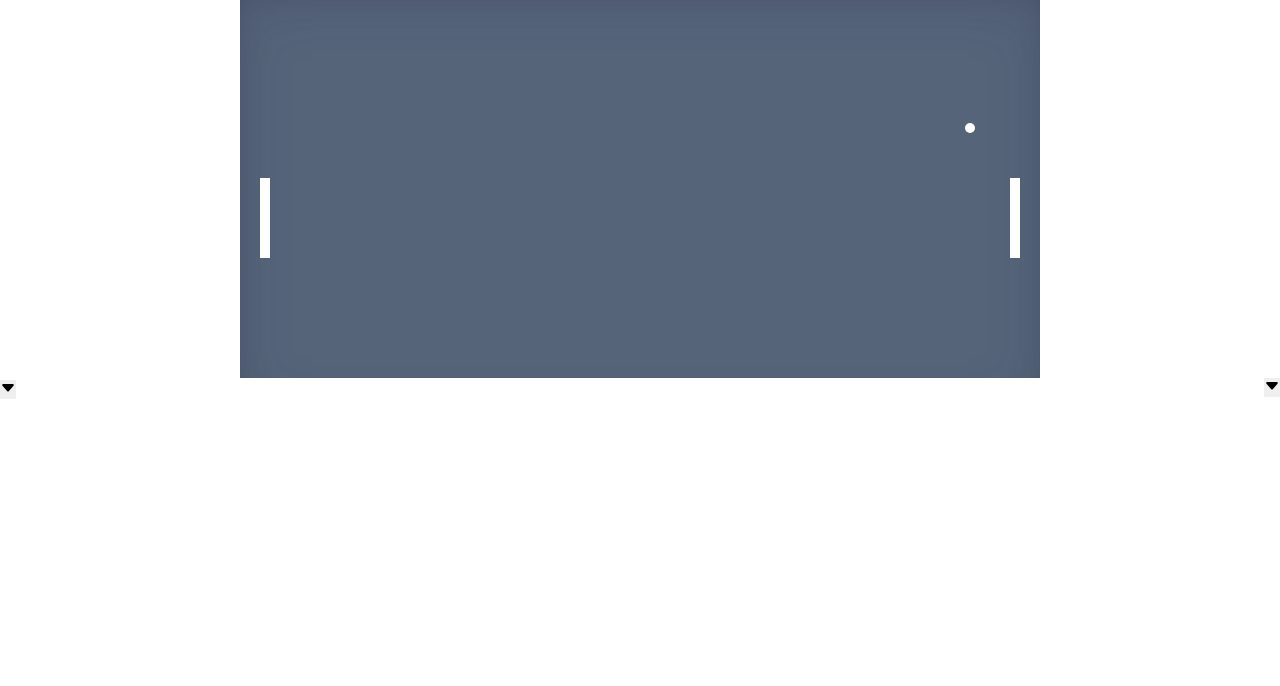
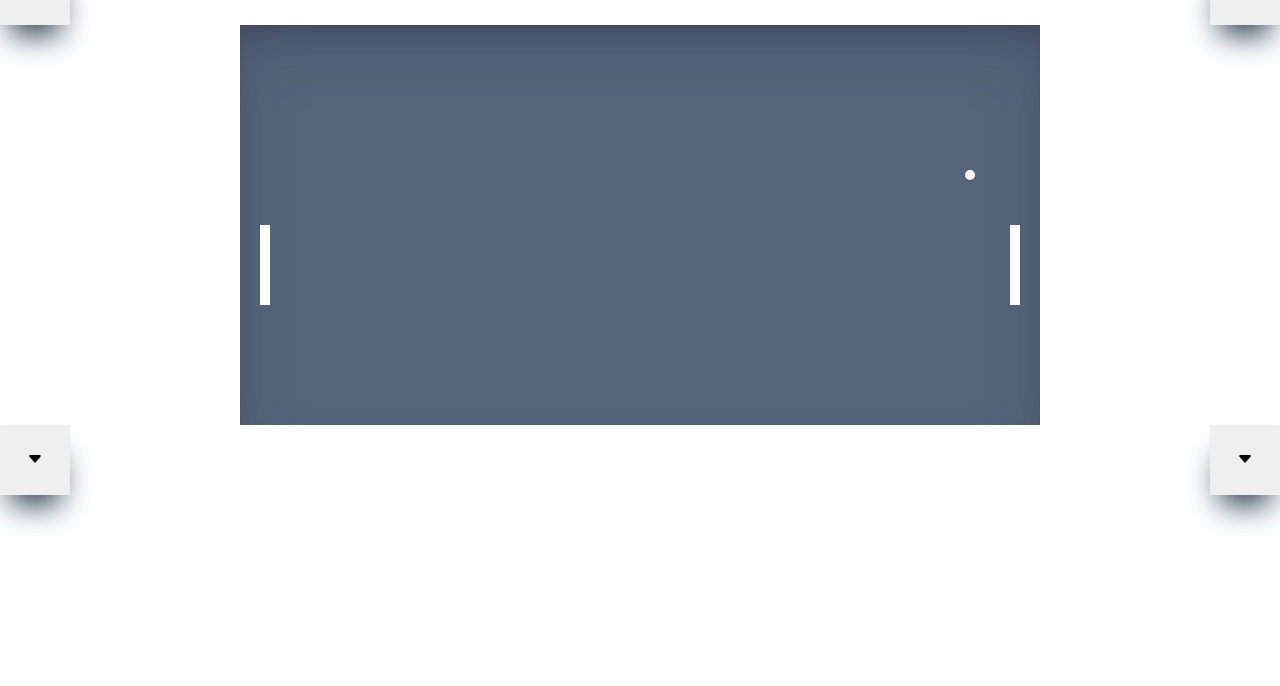
Before and after one commit to Aplha101/PONG, a plain HTML site: page index.html in a window 1280 px wide. Shown: the part 114-800 px from the top of the page. Drawn offline with Linux system fonts and the light colour scheme.

Commit message:
button styles

```diff
--- a/style.css
+++ b/style.css
@@ -50,6 +50,11 @@ canvas {
 
 button {
   border: none;
+  padding:10px;
+  height:70px;
+  width:70px;
+  text-align: center;
+  box-shadow: rgb(38, 57, 77) 0px 20px 30px -10px;
 }
 
 #p2up {
```
